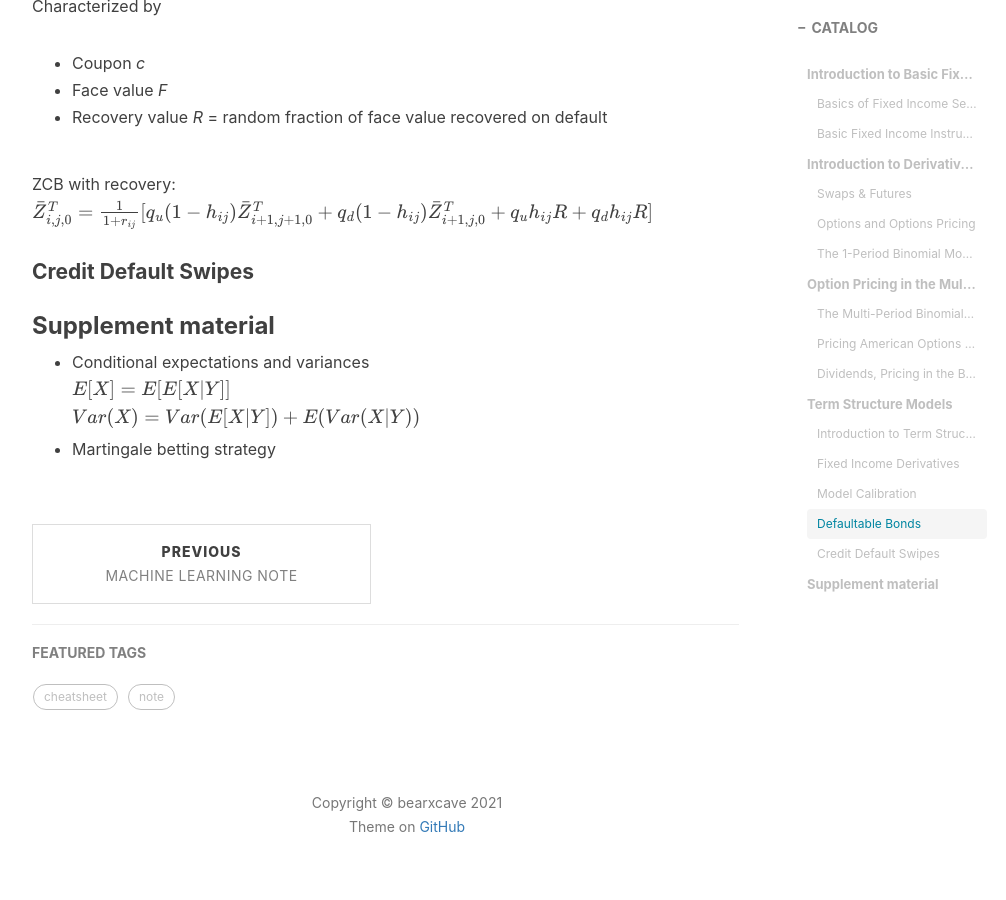
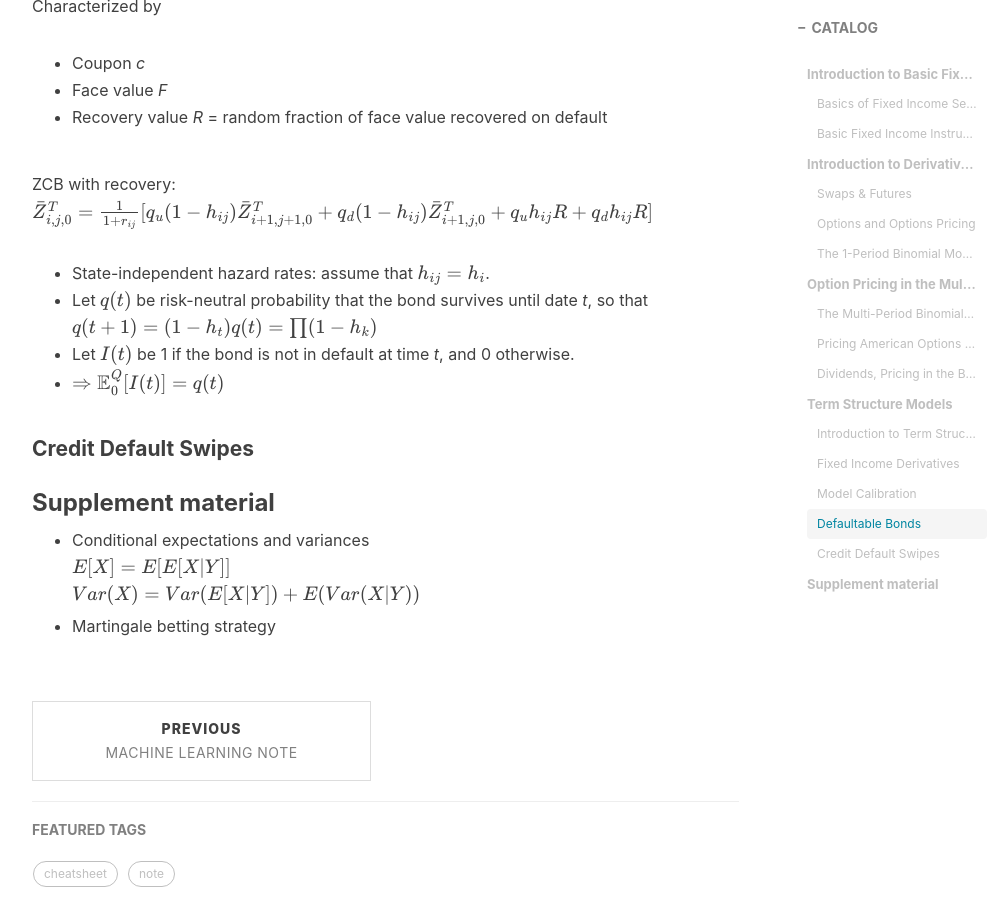
Before and after one commit to Bearxcave/Bearxcave.github.io, a Jekyll site: the page built from _posts/2021-03-12-cheatsheet-FE&RM-I.md, in a window 1280 px wide and 900 px high, scrolled down 3938 px. Shown: the whole window, without its empty margins (233-1239 px from the left). Built offline with Jekyll 4.4.1, drawn with Linux system fonts in a browser that asks for light colours; nearby versions of some CDN libraries; formulas are drawn with MathJax 3; comment, search, counter and statistics services are not loaded.

Commit message:
Update 2021-03-12-cheatsheet-FE&RM-I.md

```diff
--- a/_posts/2021-03-12-cheatsheet-FE&RM-I.md
+++ b/_posts/2021-03-12-cheatsheet-FE&RM-I.md
@@ -131,6 +131,11 @@ Characterized by
 
 ZCB with recovery: $\bar Z^T_{i,j,0} = \frac{1}{1+r_{ij}} [q_u (1-h_{ij}) \bar Z^T_{i+1,j+1,0} + q_d (1-h_{ij}) \bar Z^T_{i+1,j,0} + q_u h_{ij} R + q_d h_{ij} R] $
 
+* State-independent hazard rates: assume that $h_{ij}=h_i$.
+* Let $q(t)$ be risk-neutral probability that the bond survives until date *t*, so that $q(t+1) = (1-h_t) q(t) = \prod (1-h_k)$
+* Let $I(t)$ be 1 if the bond is not in default at time *t*, and 0 otherwise.
+* $\Rightarrow \mathbb E_0^Q [I(t)] = q(t)$
+
 #### Credit Default Swipes
 
 
```
